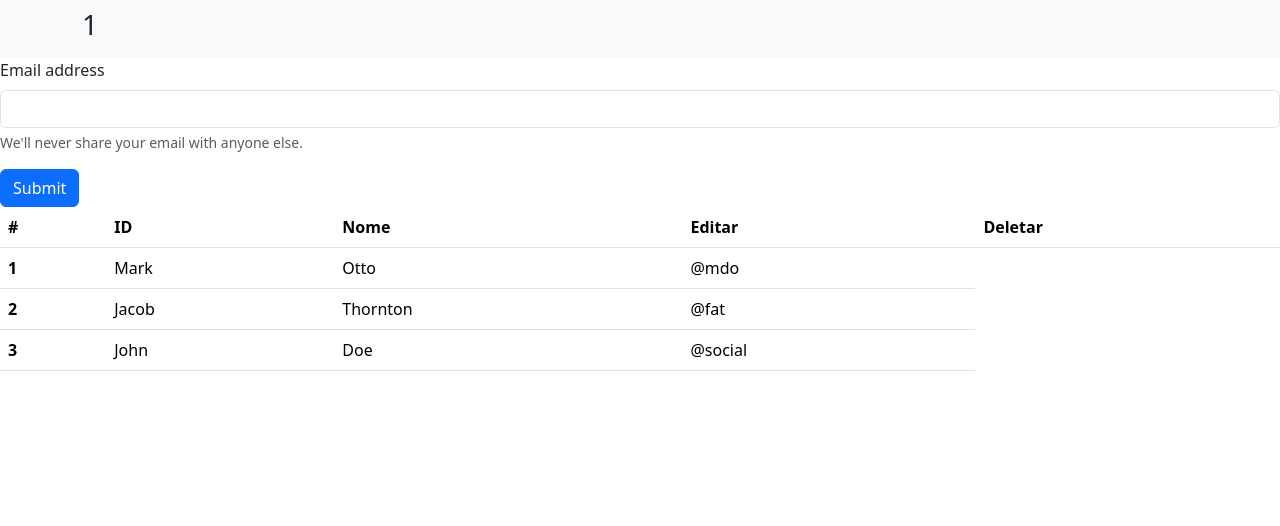
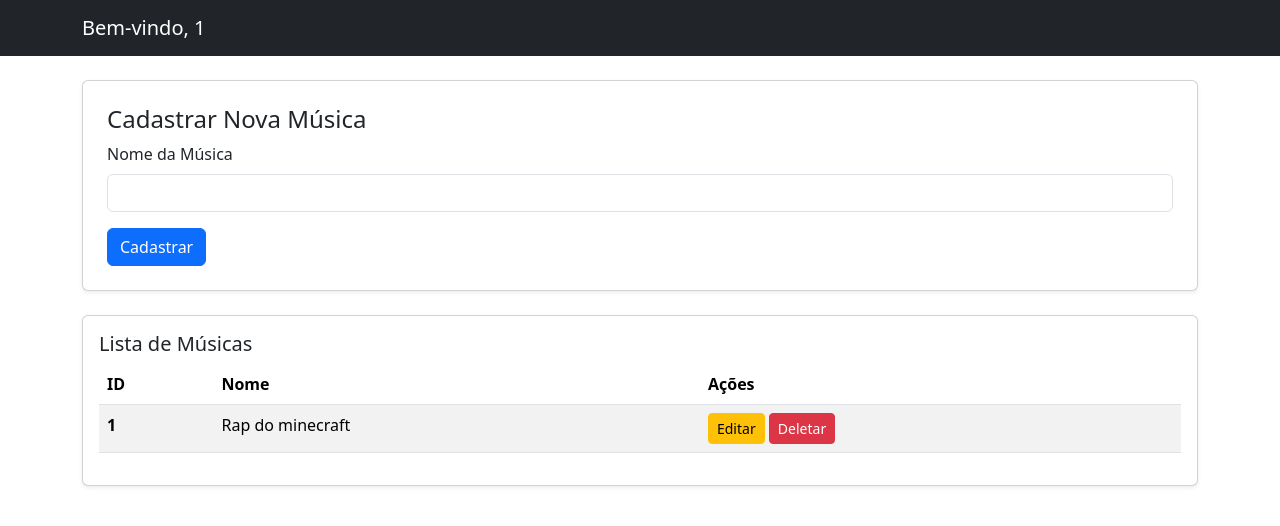
Before and after one commit to JG1511/atividadeBackEnd01, a Flask app: page /perfil/1 in a window 1280 px wide. Shown: the top 526 px of the page. Run offline with Flask 3, Linux system fonts and the light colour scheme.

Commit message:
cadastro de música, estilização do html

```diff
--- a/routes/usuario.py
+++ b/routes/usuario.py
@@ -37,5 +37,6 @@ def perfil(nome):
         }
 
         MUSICA.append(nova_musica)
+        return redirect(url_for('usuario.perfil', nome = nome))
 
-    return render_template('lista_musica.html',nome = nome)
+    return render_template('lista_musica.html',nome = nome, musicaLista = MUSICA)
--- a/templates/lista_musica.html
+++ b/templates/lista_musica.html
@@ -3,61 +3,62 @@
   <head>
     <meta charset="utf-8">
     <meta name="viewport" content="width=device-width, initial-scale=1">
-    <title>Bootstrap demo</title>
+    <title>Gestão de Músicas</title>
     <link href="https://cdn.jsdelivr.net/npm/bootstrap@5.3.5/dist/css/bootstrap.min.css" rel="stylesheet" integrity="sha384-SgOJa3DmI69IUzQ2PVdRZhwQ+dy64/BUtbMJw1MZ8t5HZApcHrRKUc4W0kG879m7" crossorigin="anonymous">
   </head>
   <body>
-    <nav class="navbar navbar-expand-lg bg-body-tertiary ">
+
+    <!-- Navbar -->
+    <nav class="navbar navbar-expand-lg navbar-dark bg-dark">
       <div class="container-md">
-          <h3>{{nome}}</h3>
+        <a class="navbar-brand" href="#">Bem-vindo, {{ nome }}</a>
       </div>
     </nav>
 
-      <form action=" {{ url_for('usuario.cadastrarMusica') }} ">
+    <div class="container mt-4">
+
+      <!-- Formulário de cadastro -->
+      <div class="card p-4 mb-4 shadow-sm">
+        <h4 class="card-title">Cadastrar Nova Música</h4>
+        <form action="{{ url_for('usuario.perfil', nome=nome) }}" method="post">
           <div class="mb-3">
-          <label for="exampleInputEmail1" class="form-label">Email address</label>
-          <input type="email" class="form-control" id="exampleInputEmail1" aria-describedby="emailHelp">
-          <div id="emailHelp" class="form-text">We'll never share your email with anyone else.</div>
+            <label for="nome" class="form-label">Nome da Música</label>
+            <input type="text" class="form-control" id="nome" name="nome" required>
           </div>
-        <button type="submit" class="btn btn-primary">Submit</button>
+          <button type="submit" class="btn btn-primary">Cadastrar</button>
         </form>
+      </div>
 
-      <table class="table">
-
+      <!-- Tabela de músicas -->
+      <div class="card shadow-sm">
+        <div class="card-body">
+          <h5 class="card-title">Lista de Músicas</h5>
+          <table class="table table-striped table-hover">
             <thead>
               <tr>
-            <th scope="col">#</th>
                 <th scope="col">ID</th>
                 <th scope="col">Nome</th>
-            <th scope="col">Editar</th>
-            <th scope="col">Deletar</th>
+                <th scope="col">Ações</th>
               </tr>
             </thead>
-
             <tbody>
+              {% for musica in musicaLista %}
               <tr>
-            <th scope="row">1</th>
-            <td>Mark</td>
-            <td>Otto</td>
-            <td>@mdo</td>
+                <th scope="row">{{ musica.id }}</th>
+                <td>{{ musica.nome }}</td>
+                <td>
+                  <button type="button" class="btn btn-warning btn-sm">Editar</button>
+                  <button type="button" class="btn btn-danger btn-sm">Deletar</button>
+                </td>
               </tr>
-
-          <tr>
-            <th scope="row">2</th>
-            <td>Jacob</td>
-            <td>Thornton</td>
-            <td>@fat</td>
-          </tr>
-
-          <tr>
-            <th scope="row">3</th>
-            <td>John</td>
-            <td>Doe</td>
-            <td>@social</td>
-          </tr>
-
+              {% endfor %}
             </tbody>
           </table>
+        </div>
+      </div>
+
+    </div>
+
     <script src="https://cdn.jsdelivr.net/npm/bootstrap@5.3.5/dist/js/bootstrap.bundle.min.js" integrity="sha384-k6d4wzSIapyDyv1kpU366/PK5hCdSbCRGRCMv+eplOQJWyd1fbcAu9OCUj5zNLiq" crossorigin="anonymous"></script>
   </body>
 </html>
```
Lines whose indentation alone changed are shown as unchanged.
